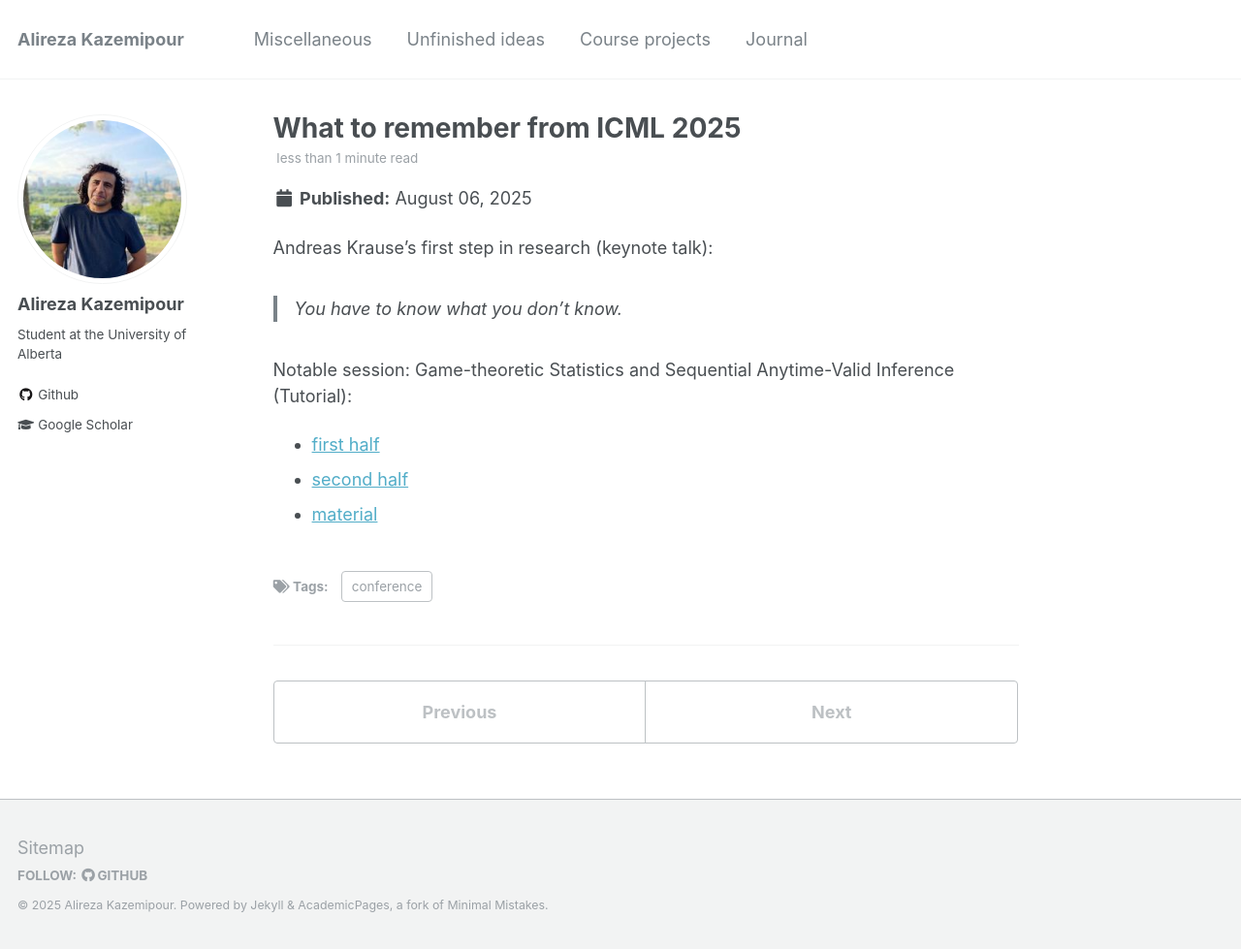
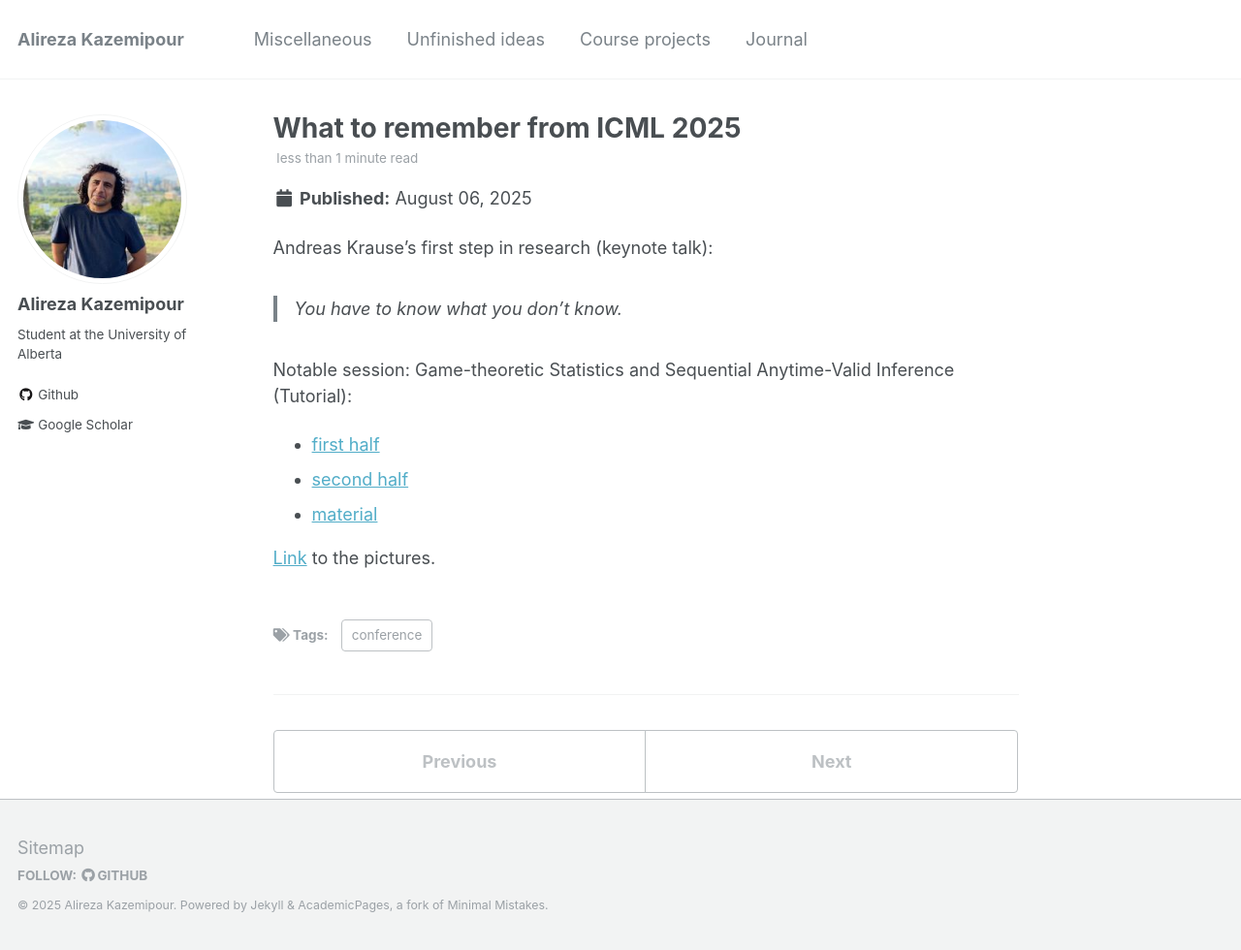
Before and after one commit to alirezakazemipour/alirezakazemipour.github.io, a Jekyll site: the page built from _posts/2025-08-6-icml.md, in a window 1280 px wide and 980 px high. Shown: the whole window at 97% size. Built offline with Jekyll 4.4.1, drawn with Linux system fonts in a browser that asks for light colours.

Commit message:
add conferences' pics

```diff
--- a/_posts/2025-08-6-icml.md
+++ b/_posts/2025-08-6-icml.md
@@ -14,3 +14,5 @@
 - [first half](https://stat.cmu.edu/~aramdas/icml25/ramdas1.pdf)
 - [second half](https://stat.cmu.edu/~aramdas/icml25/ramdas2.pdf)
 - [material](https://stat.cmu.edu/~aramdas/icml25/evalue-checklist.pdf)
+
+[Link](https://drive.google.com/drive/folders/1Q0yiOd1n8ikmyCVStuO5BduvXTCEMy2a?usp=sharing) to the pictures.
```
Also changed, not shown: _posts/2025-08-6-rlc.md (+2 -0 lines).
